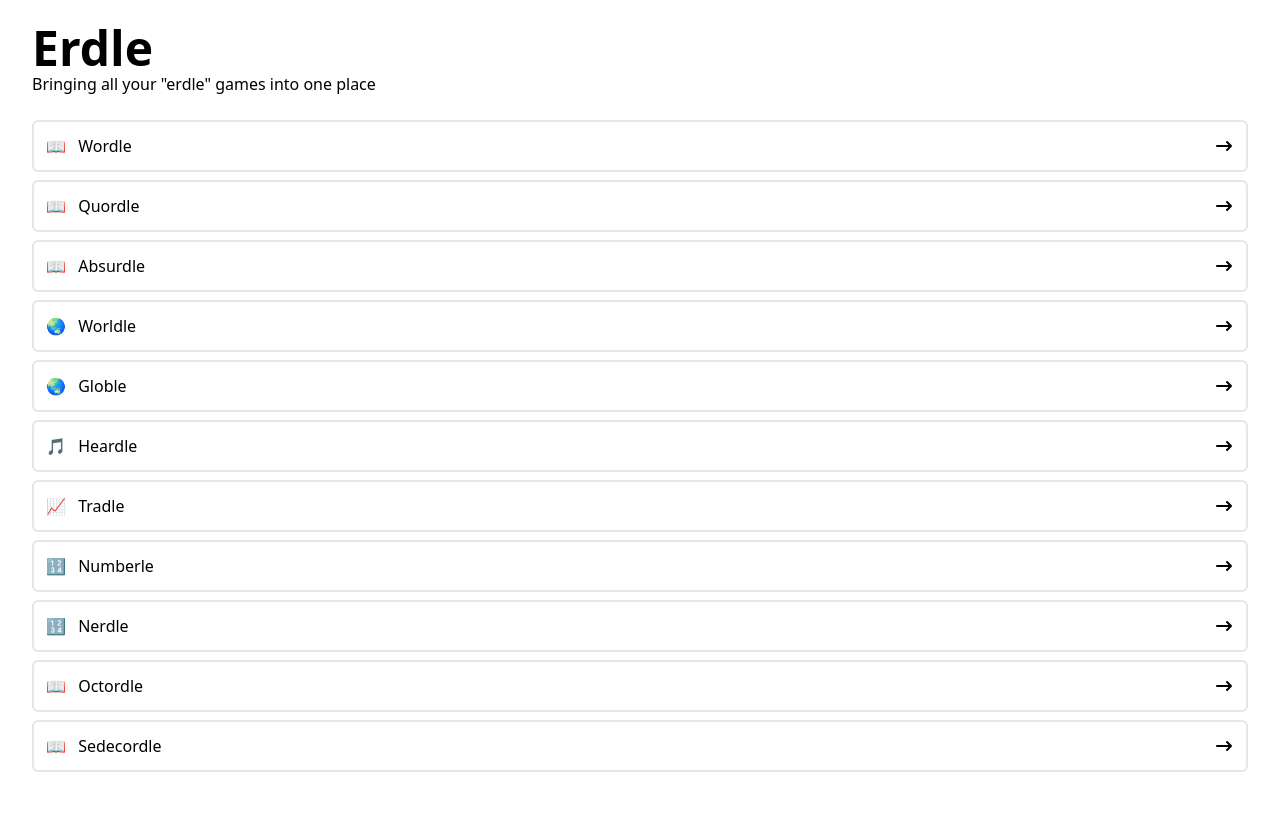
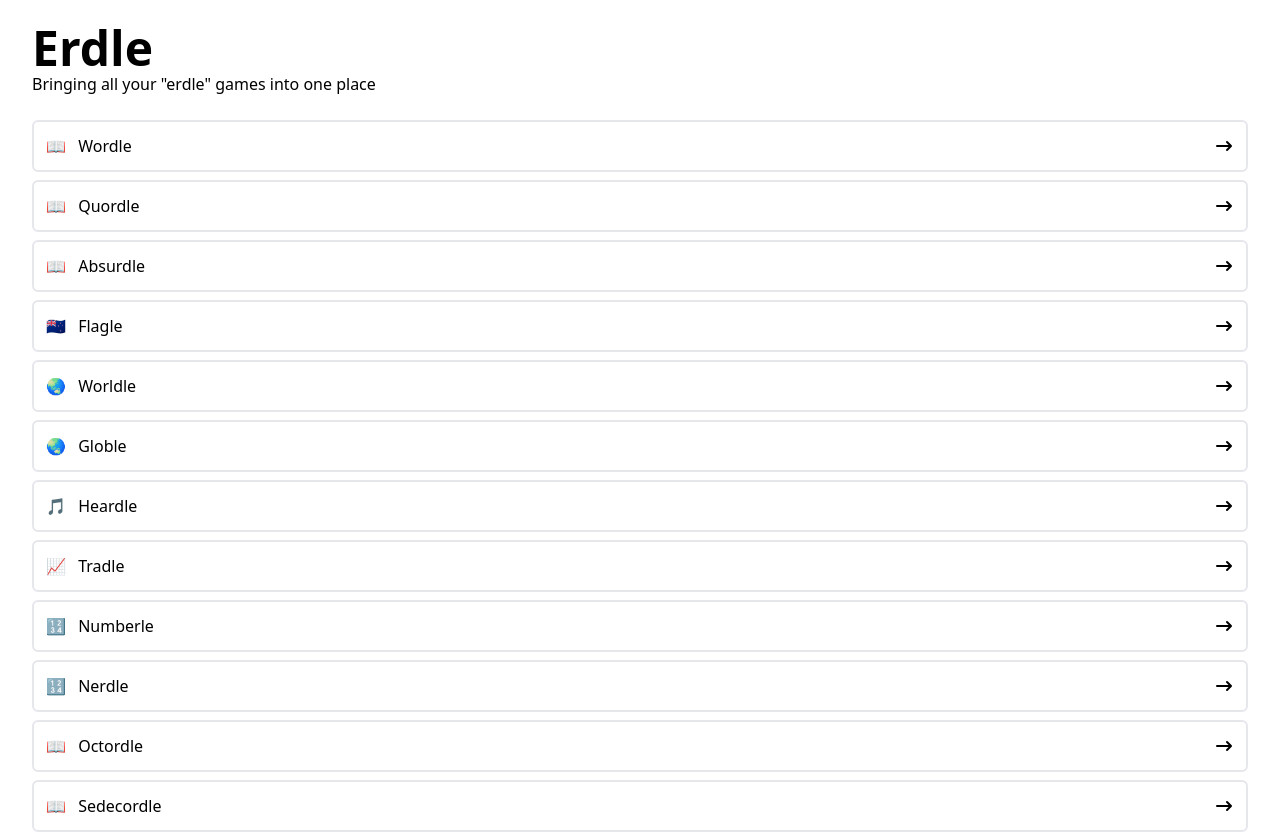
Before and after one commit to andrewnick/Erdle, a Next.js app in the folder apps/web/: page / in a window 1280 px wide. Before the commit the page ends 800 px from the top, so only its background shows below. Built offline with nearby package versions, Linux system fonts and the light colour scheme; no server answers.

Commit message:
feat: add flagle and update herdle link

```diff
--- a/apps/web/data/links.ts
+++ b/apps/web/data/links.ts
@@ -23,6 +23,11 @@
     emoji: "📖",
   },
   {
+    title: "Flagle",
+    link: "https://www.flagle.io/",
+    emoji: "🇳🇿",
+  },
+  {
     title: "Worldle",
     link: "https://worldle.teuteuf.fr/",
     emoji: "🌏",
@@ -34,7 +39,7 @@
   },
   {
     title: "Heardle",
-    link: "https://www.heardle.app/",
+    link: "https://www.spotify.com/heardle/",
     emoji: "🎵",
   },
   {
```
